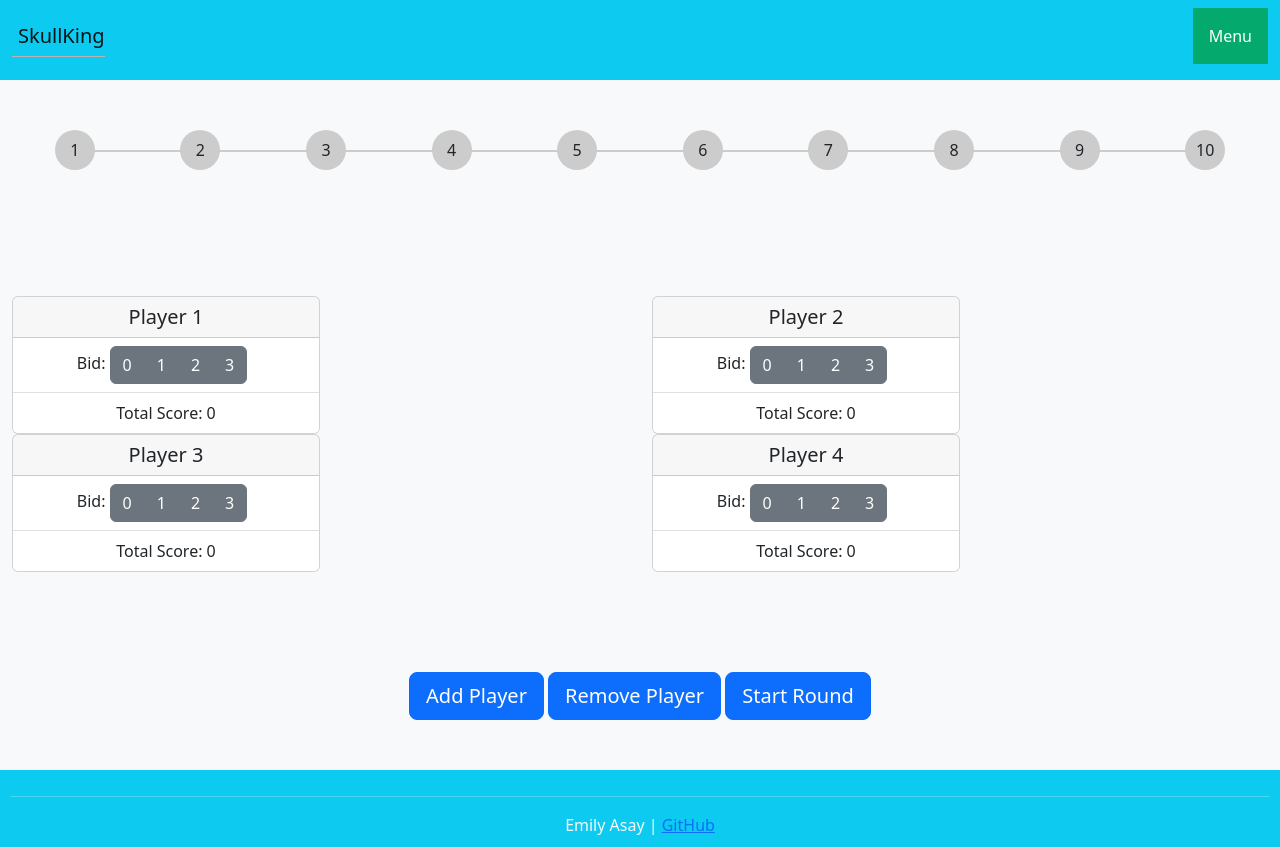
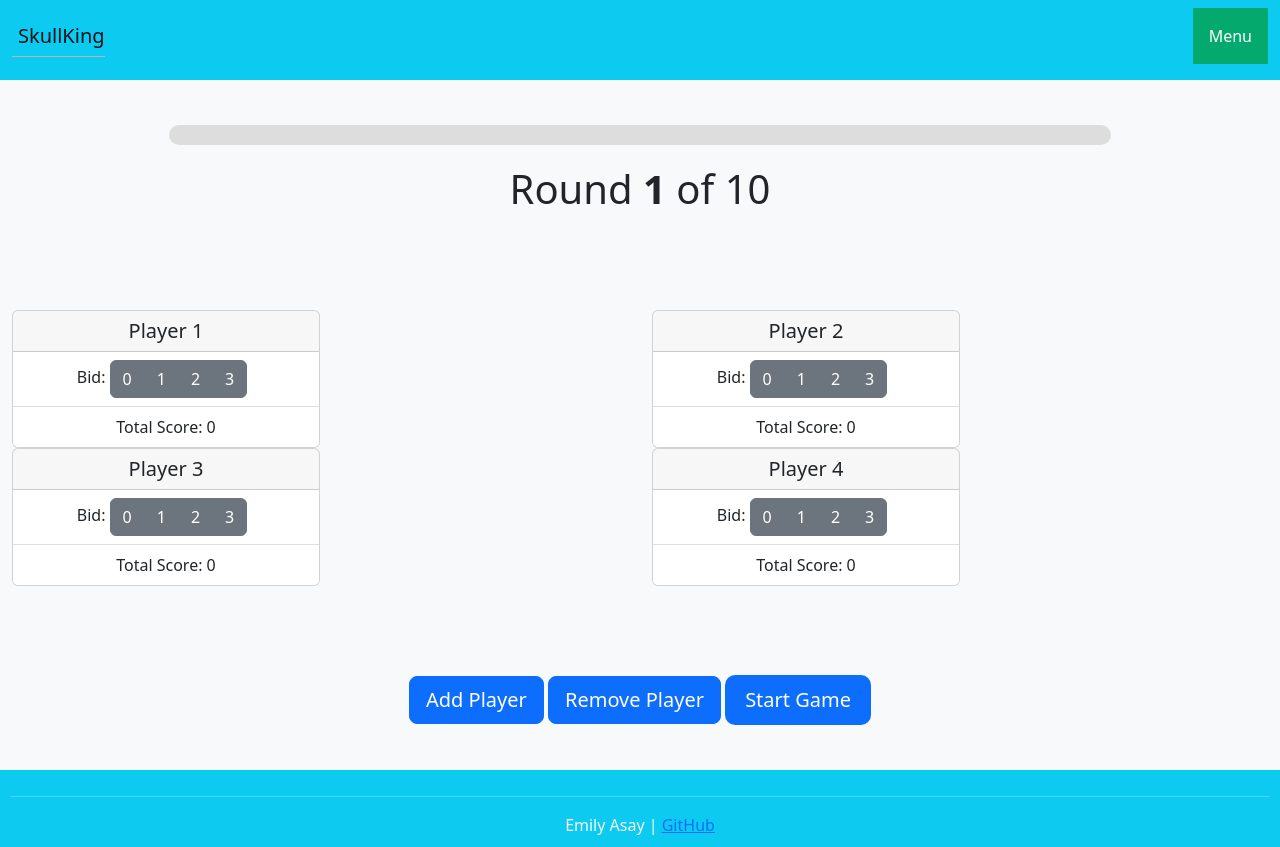
Before and after one commit to littlerobin/startup, a plain HTML site: page play.html in a window 1280 px wide. Drawn offline with nearby package versions, Linux system fonts and the light colour scheme.

Commit message:
gave function to start game btn

```diff
--- a/main.css
+++ b/main.css
@@ -22,80 +22,39 @@ footer {
 }
 
 /* Round Tracker */
-.stepper-container {
-    margin-top: auto;
-    display: flex;
-    justify-content: space-between;
-    margin-bottom: 20px;
-}
-.stepper-item {
-    position: relative;
+#round-tracker {
     display: flex;
     flex-direction: column;
     align-items: center;
-    flex: 1;
+  }
 
-@media (max-width: 768px) {
-    font-size: 16px;
-}
-}
+  #progress-bar {
+    width: 75%;
+    height: 20px;
+    background-color: #ddd;
+    border-radius: 10px;
+    overflow: hidden;
+    margin-bottom: 20px;
+  }
 
-.stepper-item::before {
-    position: absolute;
-    content: "";
-    border-bottom: 2px solid #ccc;
-    width: 100%;
-    top: 20px;
-    left: -50%;
-    z-index: 2;
-}
+  #progress {
+    height: 100%;
+    background-color: #4CAF50;
+    width: 0%;
+    transition: width 0.3s ease-in-out;
+  }
 
-.stepper-item::after {
-    position: absolute;
-    content: "";
-    border-bottom: 2px solid #ccc;
-    width: 100%;
-    top: 20px;
-    left: 50%;
-    z-index: 2;
-}
+  #round-number {
+    font-weight: bold;
+    margin-bottom: 20px;
+  }
 
-.stepper-item .step-counter {
-    position: relative;
-    z-index: 5;
-    display: flex;
-    justify-content: center;
-    align-items: center;
-    width: 40px;
-    height: 40px;
-    border-radius: 50%;
-    background: #ccc;
-    margin-bottom: 6px;
-}
-
-.stepper-item.active {
-    font-weight: bold;
-}
-
-.stepper-item.completed .step-counter {
-    background-color: #4bb543;
-}
-
-.stepper-item.completed::after {
-    position: absolute;
-    content: "";
-    border-bottom: 2px solid #4bb543;
-    width: 100%;
-    top: 20px;
-    left: 50%;
-    z-index: 3;
-}
-
-.stepper-item:first-child::before {
-    content: none;
-}
-.stepper-item:last-child::after {
-    content: none;
+  #next-round-button {
+    padding: 10px 20px;
+    border-radius: 10px;
+    color: #fff;
+    border: none;
+    cursor: pointer;
 }
 
 /* Nav Bar */
--- a/play.html
+++ b/play.html
@@ -31,37 +31,11 @@
 
         <main class="container-fluid bg-light text-dark text-center">
             <section>
-                <div class="stepper-container">
-                    <div id="step-counter-1" class="stepper-item">
-                        <div class="step-counter">1</div>
+                <div id="round-tracker">
+                    <div id="progress-bar">
+                      <div id="progress"></div>
                     </div>
-                    <div id="step-counter-2" class="stepper-item">
-                        <div class="step-counter">2</div>
-                    </div>
-                    <div id="step-counter-3" class="stepper-item">
-                        <div class="step-counter">3</div>
-                    </div>
-                    <div id="step-counter-4" class="stepper-item">
-                        <div class="step-counter">4</div>
-                    </div>
-                    <div id="step-counter-5" class="stepper-item">
-                        <div class="step-counter">5</div>
-                    </div>
-                    <div id="step-counter-6" class="stepper-item">
-                        <div class="step-counter">6</div>
-                    </div>
-                    <div id="step-counter-7" class="stepper-item">
-                        <div class="step-counter">7</div>
-                    </div>
-                    <div id="step-counter-8" class="stepper-item">
-                        <div class="step-counter">8</div>
-                    </div>
-                    <div id="step-counter-9" class="stepper-item">
-                        <div class="step-counter">9</div>
-                    </div>
-                    <div id="step-counter-10" class="stepper-item">
-                        <div class="step-counter">10</div>
-                    </div>
+                    <h1>Round <span id="round-number">1</span> of 10</h1>
                 </div>
             </section>
 
@@ -137,11 +111,10 @@
                     </div>
                 </div>
             </section>
-
             <section>
                 <button id="add-player-btn" type="submit" class="btn btn-primary btn-lg">Add Player</button>
                 <button id="remove-player-btn" type="sumit" class="btn btn-primary btn-lg">Remove Player</button>
-                <button type="submit" class="btn btn-primary btn-lg">Start Round</button>
+                <button id="next-round-button" type="submit" class="btn btn-primary btn-lg">Start Game</button>
             </section>
         </main>
 
--- a/play.js
+++ b/play.js
@@ -4,6 +4,8 @@ const removePlayerBtn = document.getElementById("remove-player-btn");
 const parentElement = document.getElementById("player-cards-wrapper");
 
 addPlayerBtn.addEventListener("click", function() {
+
+
     if (parentElement.children.length < 6) {
         const div1 = document.createElement("div");
         div1.className = "col-sm-6";
@@ -58,6 +60,31 @@ addPlayerBtn.addEventListener("click", function() {
     }
 });
 
+//next round button
+const roundNumberElement = document.getElementById('round-number');
+const progressElement = document.getElementById('progress');
+const nextRoundButton = document.getElementById('next-round-button');
+let currentRound = 1;
+
+nextRoundButton.addEventListener('click', () => {
+    addPlayerBtn.style.display = "none";
+    removePlayerBtn.style.display = "none";
+
+    if (currentRound < 10) {
+        if (currentRound < 10 && currentRound >= 1) {
+            nextRoundButton.textContent = 'Next Round';
+    }
+        currentRound++;
+        roundNumberElement.textContent = currentRound;
+        progressElement.style.width = `${(currentRound / 10) * 100}%`;
+        if (currentRound === 10) {
+            nextRoundButton.textContent = 'End Game';
+    }
+    } else {
+        alert('Game Over!');
+    }
+});
+
 removePlayerBtn.addEventListener("click", function() {
   if (parentElement.children.length > 1) {
     const lastChild = parentElement.lastChild;
@@ -70,30 +97,8 @@ removePlayerBtn.addEventListener("click", function() {
   }
 });
 
-
-let roundNumber = 0
-
 function newPerson() {
     $('#player-cards-wrapper').append('<div class="col-sm-6"><div class="card w-50"><h5 class="card-header"><span class="player-name"></span></h5><ul class="list-group list-group-flush"><li class="list-group-item">Bid:<div class="btn-group me-2 bid-counter" role="group" aria-label="Second group"><button type="button" class="btn btn-secondary">0</button><button type="button" class="btn btn-secondary">1</button><button type="button" class="btn btn-secondary">2</button><button type="button" class="btn btn-secondary">3</button></div></li><li class="list-group-item">Total Score: 0</li></ul></div></div>')
-}
-
-function nextRound(roundNumber, playerBid, roundNumber, tricksTaken, bonusPoints, playerScore) {
-
-    //calculate the new score for each player
-    let updatedScore = scoreCalc(playerBid, roundNumber, tricksTaken, bonusPoints, playerScore)
-
-    //update the round tracker
-    roundNumber++
-    document.getElementById("MyElement").classList.add('MyClass');
-    document.getElementById("MyElement").classList.remove('MyClass');
-    if (document.getElementById("MyElement").classList.contains('MyClass') )
-    document.getElementById("MyElement").classList.toggle('MyClass');
-
-    //if we've just finished round 10 end the game and save top scores
-    if(roundNumber > 10) {
-        //declare the winner
-        //save scores to score page
-    }
 }
 
 function scoreCalc(playerBid, roundNumber, tricksTaken, bonusPoints, playerScore) {
```
Lines whose indentation alone changed are shown as unchanged.
